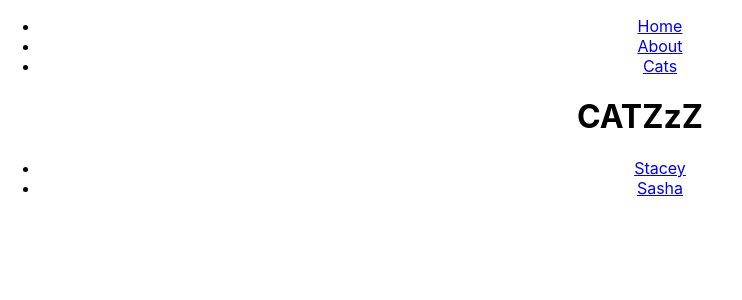
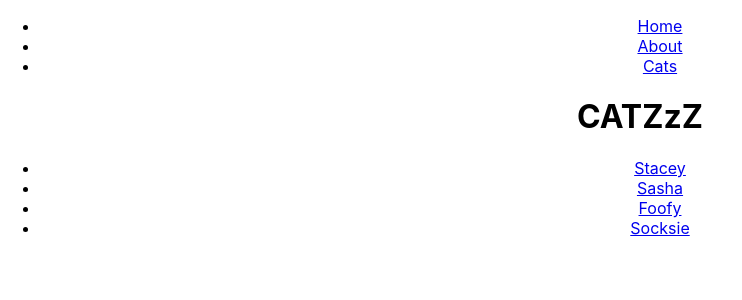
Before and after one commit to amelia678/router-1, a React (Create React App) app: page /cats in a window 1280 px wide. Shown: the top 300 px of the page, without its empty margins (0-742 px from the left). Built offline with nearby package versions, Linux system fonts and the light colour scheme.

Commit message:
dynamic cat names from this.state.catToys

```diff
--- a/src/App.js
+++ b/src/App.js
@@ -15,6 +15,31 @@ import Home from './Home';
 import OneCat from './OneCat';
 
 class App extends Component {
+  constructor(props) {
+    super(props);
+    this.state = {
+      catToys: {
+        'Stacey' : [
+          'box',
+          'ornaments',
+          'riley'
+        ],
+        'Sasha' : [
+          'papers',
+          'christmas tree'
+        ],
+        'Foofy' : [
+          'couch',
+          'heater'
+        ],
+
+        'Socksie' : [
+          'chipmunks',
+          'blood'
+        ]
+      }
+    }
+  }
   render() {
     return (
       <Router>
@@ -22,8 +47,14 @@ class App extends Component {
       <NavBar />
       <Route path="/" exact component= {Home} />
       <Route path="/about" exact component= {About} />
-      <Route path="/cats" exact component= {Cats} />
-      <Route path="/cats/:catName" component = {OneCat} />
+      {/* <Route path="/cats" exact component= {Cats} />
+      <Route path="/cats/:catName" component = {OneCat} /> */}
+      <Route path="/cats" render={(props) => {
+        return <Cats catList={Object.keys(this.state.catToys)}{...props} />
+      }} />
+      <Route path="/cats:catName" render={(props) => {
+        return <OneCat toys={this.state.catToys}{...props} />
+      }} />
       </div>
       </Router>
     );
--- a/src/Cats.js
+++ b/src/Cats.js
@@ -2,20 +2,23 @@ import React from 'react';
 import {Link} from 'react-router-dom';
 
 const Cats = (props) => {
+    const catListItems = props.catList.map(catName => {
+        return (
+            <li>
+                <Link to={`/cats/${catName}`}>{catName}</Link>
+            </li>
+        );
+    })
     return (
         <div>
             <h1>CATZzZ</h1>
             <ul>
-                <li>
-                    <Link to="/cats/stacey">Stacey</Link>
-                </li>
-                <li>
-                    <Link to="cats/sasha">Sasha</Link>
-                </li>
+                {catListItems}
+
             </ul>
         </div>
 
-    )
+    );
 }
 
 export default Cats;
```
